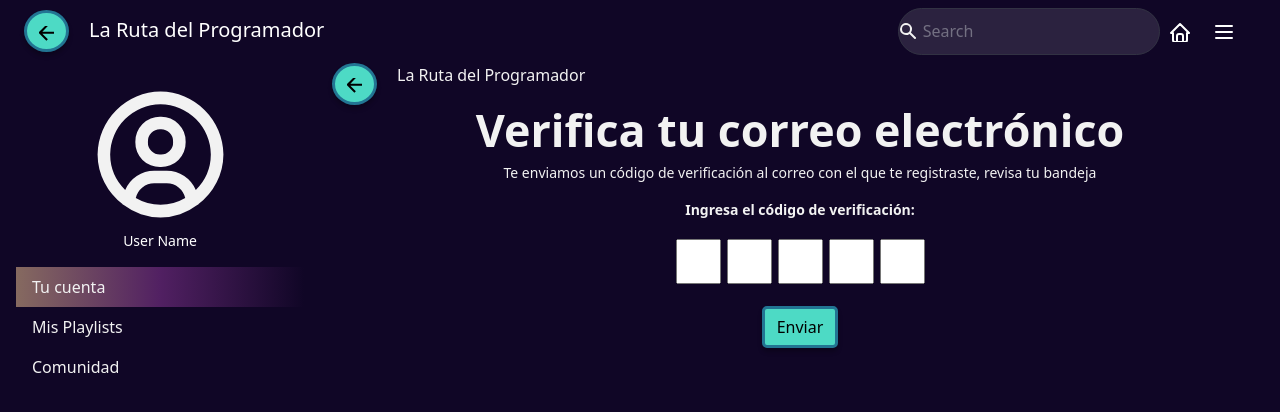
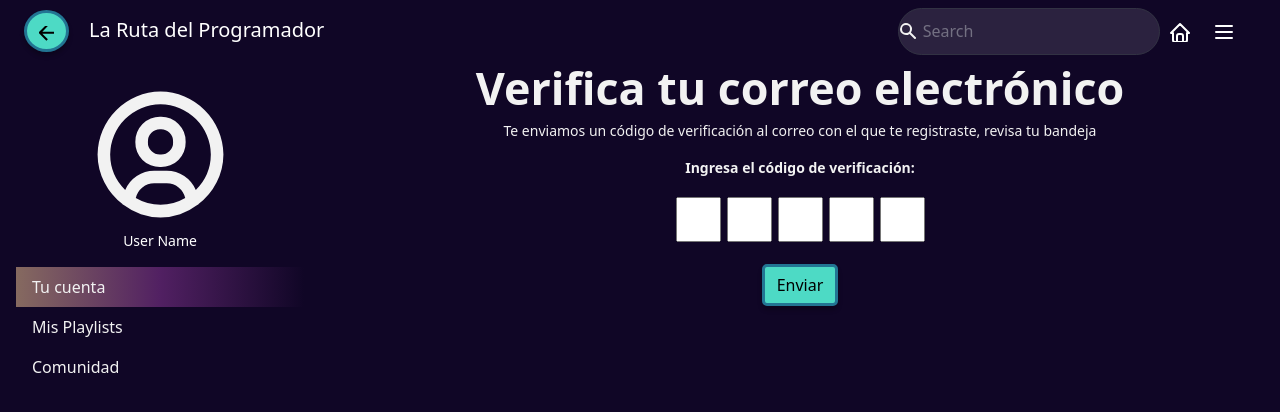
Before and after one commit to CodeMasterChefs/Frontend-Ruta-Programador, a React (Vite) app: page /mi_cuenta in a window 1280 px wide. Shown: the top 412 px of the page. Built offline with nearby package versions, Linux system fonts and the light colour scheme.

Commit message:
change de la pagina de confirmacion

```diff
--- a/src/Pages/ConfimarCodigoPage/ConfirmarCodigoPage.jsx
+++ b/src/Pages/ConfimarCodigoPage/ConfirmarCodigoPage.jsx
@@ -1,5 +1,5 @@
 import { useState } from 'react';
-import ArrowIconButton from '../../Components/IconButtons/ArrowIconButton';
+//import ArrowIconButton from '../../Components/IconButtons/ArrowIconButton';
 import "./ConfirmarCodigoPage.css"
 const ConfirmarCodigoPage = () => {
     const [verificationCode, setVerificationCode] = useState(['', '', '', '', '']);
@@ -38,7 +38,7 @@ const ConfirmarCodigoPage = () => {
 
     return (
         <div>
-            <ArrowIconButton />
+          {/* <ArrowIconButton /> */}
             {isRegistrationSuccessful ? (
                 <div>
                     <div className="text-center">
```
